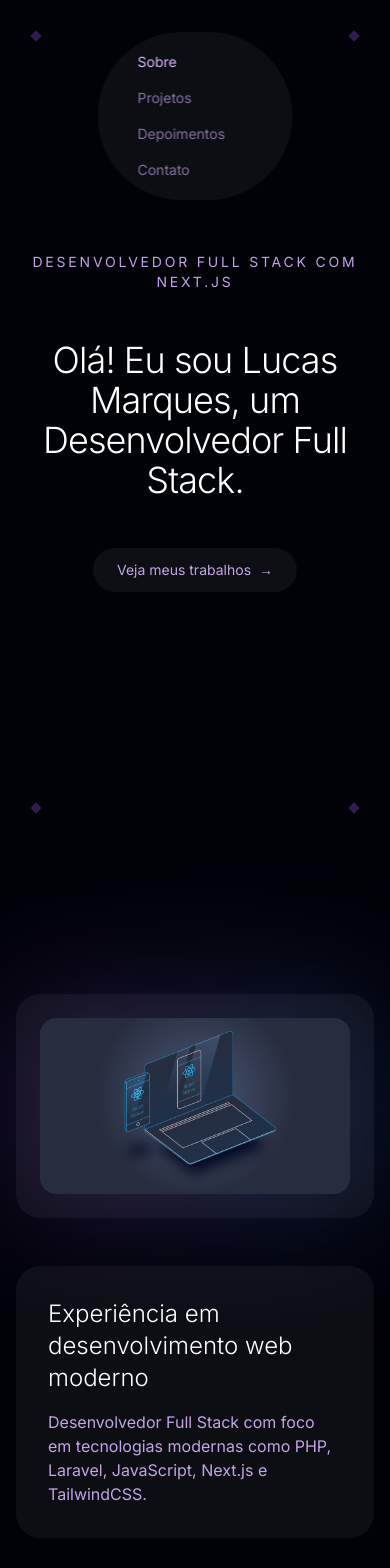
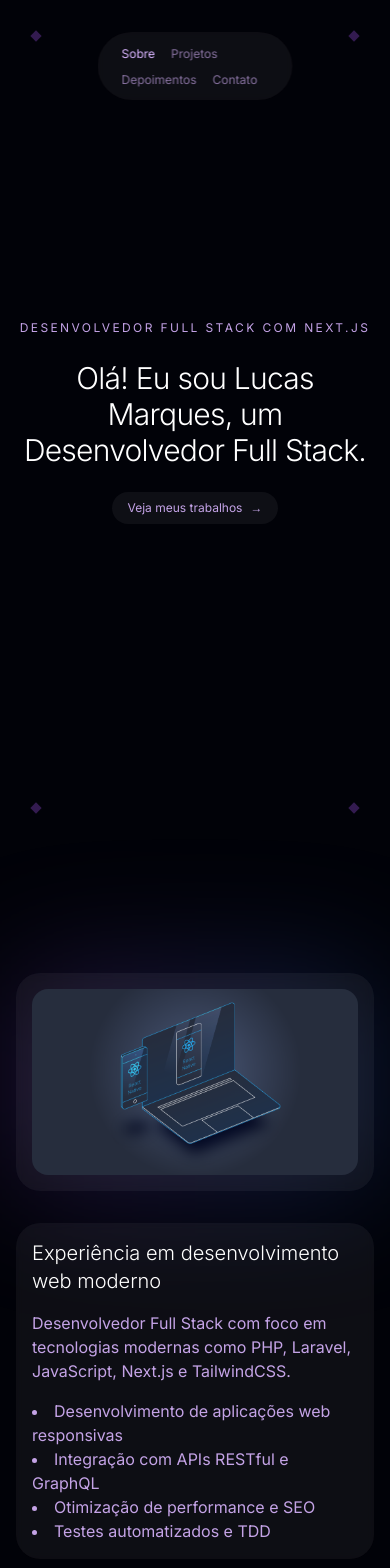
Before and after one commit to lucasmarquesfaria/portifolio, a Next.js app: page / in a window 390 px wide. Shown: the top 1568 px of the page. Built offline with nearby package versions, Linux system fonts and the light colour scheme.

Commit message:
refact response/ icons

```diff
--- a/app/page.tsx
+++ b/app/page.tsx
@@ -30,13 +30,13 @@ export default function Home() {
         <motion.div
           initial={{ opacity: 0, y: -20 }}
           animate={{ opacity: 1, y: 0 }}
-          className="bg-white/5 backdrop-blur-sm rounded-full px-6 py-3"
+          className="bg-white/5 backdrop-blur-sm rounded-full px-4 py-2 sm:px-6 sm:py-3"
         >
           {["Sobre", "Projetos", "Depoimentos", "Contato"].map((item) => (
             <button
               key={item}
               onClick={() => scrollToSection(item.toLowerCase())}
-              className={`px-4 py-2 text-sm transition-colors ${
+              className={`px-2 py-1 sm:px-4 sm:py-2 text-xs sm:text-sm transition-colors ${
                 activeSection === item.toLowerCase() ? "text-purple-300" : "text-purple-300/60 hover:text-purple-300"
               }`}
             >
@@ -52,7 +52,7 @@ export default function Home() {
           <motion.p
             initial={{ opacity: 0, y: 20 }}
             animate={{ opacity: 1, y: 0 }}
-            className="text-purple-300/90 tracking-[0.2em] text-sm mb-12"
+            className="text-purple-300/90 tracking-[0.2em] text-xs sm:text-sm mb-6 sm:mb-12"
           >
             DESENVOLVEDOR FULL STACK COM NEXT.JS
           </motion.p>
@@ -61,7 +61,7 @@ export default function Home() {
             initial={{ opacity: 0, y: 20 }}
             animate={{ opacity: 1, y: 0 }}
             transition={{ delay: 0.2 }}
-            className="text-4xl md:text-5xl lg:text-6xl font-light mb-12 tracking-tight"
+            className="text-3xl sm:text-4xl md:text-5xl lg:text-6xl font-light mb-6 sm:mb-12 tracking-tight"
           >
             Olá! Eu sou Lucas Marques, um Desenvolvedor Full Stack.
           </motion.h1>
@@ -69,7 +69,7 @@ export default function Home() {
           <motion.div initial={{ opacity: 0, y: 20 }} animate={{ opacity: 1, y: 0 }} transition={{ delay: 0.4 }}>
             <button
               onClick={() => scrollToSection("projetos")}
-              className="group bg-white/5 hover:bg-white/10 text-purple-300/90 px-6 py-3 rounded-full text-sm transition-all"
+              className="group bg-white/5 hover:bg-white/10 text-purple-300/90 px-4 py-2 sm:px-6 sm:py-3 rounded-full text-xs sm:text-sm transition-all"
             >
               Veja meus trabalhos
               <span className="inline-block ml-2 transition-transform group-hover:translate-x-1">→</span>
@@ -79,8 +79,8 @@ export default function Home() {
       </section>
 
       {/* Projects Section */}
-      <section id="projetos" className="min-h-screen flex items-center justify-center px-4 py-32">
-        <div className="max-w-6xl w-full grid md:grid-cols-2 gap-12">
+      <section id="projetos" className="min-h-screen flex items-center justify-center px-4 py-16 sm:py-32">
+        <div className="max-w-6xl w-full grid gap-8 sm:gap-12 md:grid-cols-2">
           <motion.div
             initial={{ opacity: 0, x: -50 }}
             whileInView={{ opacity: 1, x: 0 }}
@@ -88,7 +88,7 @@ export default function Home() {
             className="relative"
           >
             <div className="absolute inset-0 bg-gradient-to-r from-purple-500/20 to-blue-500/20 rounded-3xl blur-3xl" />
-            <div className="relative bg-white/5 backdrop-blur-sm rounded-3xl p-6 h-full">
+            <div className="relative bg-white/5 backdrop-blur-sm rounded-3xl p-4 sm:p-6 h-full">
               <Image
                 src="/react.png"
                 alt="Project Preview"
@@ -105,12 +105,18 @@ export default function Home() {
             viewport={{ once: true }}
             className="flex items-center"
           >
-            <div className="bg-white/5 backdrop-blur-sm rounded-3xl p-8">
-              <h2 className="text-2xl md:text-3xl font-light mb-4">Experiência em desenvolvimento web moderno</h2>
+            <div className="bg-white/5 backdrop-blur-sm rounded-3xl p-4 sm:p-8">
+              <h2 className="text-xl sm:text-2xl md:text-3xl font-light mb-4">Experiência em desenvolvimento web moderno</h2>
               <p className="text-purple-300/90">
                 Desenvolvedor Full Stack com foco em tecnologias modernas como PHP, Laravel, JavaScript, Next.js e
                 TailwindCSS.
               </p>
+              <ul className="list-disc list-inside text-purple-300/90 mt-4">
+                <li>Desenvolvimento de aplicações web responsivas</li>
+                <li>Integração com APIs RESTful e GraphQL</li>
+                <li>Otimização de performance e SEO</li>
+                <li>Testes automatizados e TDD</li>
+              </ul>
             </div>
           </motion.div>
         </div>
@@ -123,14 +129,14 @@ export default function Home() {
             initial={{ opacity: 0, y: 50 }}
             whileInView={{ opacity: 1, y: 0 }}
             viewport={{ once: true }}
-            className="bg-white/5 backdrop-blur-sm rounded-3xl p-8"
+            className="bg-white/5 backdrop-blur-sm rounded-3xl p-4 sm:p-8"
           >
-            <h2 className="text-2xl font-light mb-6">Projetos Voluntários</h2>
-            <p className="text-purple-300/90 mb-6">
+            <h2 className="text-xl sm:text-2xl font-light mb-4 sm:mb-6">Projetos Voluntários</h2>
+            <p className="text-purple-300/90 mb-4 sm:mb-6">
               Atualmente colaborando com o Código Certo Coders e VolunDev, auxiliando iniciantes na área de tecnologia e
               fornecendo soluções tecnológicas para projetos sociais.
             </p>
-            <div className="relative w-full h-64 overflow-hidden rounded-3xl">
+            <div className="relative w-full h-48 sm:h-64 overflow-hidden rounded-3xl">
               <motion.div
                 initial={{ opacity: 0, x: 50 }}
                 whileInView={{ opacity: 1, x: 0 }}
@@ -166,13 +172,13 @@ export default function Home() {
           initial={{ opacity: 0, y: 50 }}
           whileInView={{ opacity: 1, y: 0 }}
           viewport={{ once: true }}
-          className="text-center space-y-6"
+          className="text-center space-y-4 sm:space-y-6"
         >
-          <h2 className="text-2xl font-light mb-6">Entre em contato</h2>
+          <h2 className="text-xl sm:text-2xl font-light mb-4 sm:mb-6">Entre em contato</h2>
           <div className="flex flex-col sm:flex-row gap-4 items-center justify-center">
             <a
               href="mailto:lucas@marquesdeveloper.com"
-              className="group bg-white/5 hover:bg-white/10 text-purple-300/90 px-6 py-3 rounded-full text-sm transition-all inline-flex items-center"
+              className="group bg-white/5 hover:bg-white/10 text-purple-300/90 px-4 py-2 sm:px-6 sm:py-3 rounded-full text-xs sm:text-sm transition-all inline-flex items-center"
             >
               Enviar e-mail
               <span className="inline-block ml-2 transition-transform group-hover:translate-x-1">→</span>
@@ -181,11 +187,22 @@ export default function Home() {
               href="https://wa.me/5533991991085?text=Olá,%20vi%20seu%20portfólio%20e%20gostaria%20de%20conversar"
               target="_blank"
               rel="noopener noreferrer"
-              className="group bg-white/5 hover:bg-white/10 text-purple-300/90 px-6 py-3 rounded-full text-sm transition-all inline-flex items-center"
+              className="group bg-white/5 hover:bg-white/10 text-purple-300/90 px-4 py-2 sm:px-6 sm:py-3 rounded-full text-xs sm:text-sm transition-all inline-flex items-center"
             >
               WhatsApp
               <span className="inline-block ml-2 transition-transform group-hover:translate-x-1">→</span>
             </a>
+          </div>
+          <div className="mt-6">
+            <p className="text-purple-300/90">Ou me encontre nas redes sociais:</p>
+            <div className="flex justify-center space-x-4 mt-4">
+              <a href="https://www.linkedin.com/in/lucasmf99/" target="_blank" rel="noopener noreferrer">
+                <Image src="/linkedin.png" alt="LinkedIn" width={32} height={32} />
+              </a>
+              <a href="https://github.com/lucasmarquesfaria" target="_blank" rel="noopener noreferrer">
+                <Image src="/github.png" alt="GitHub" width={32} height={32} />
+              </a>
+            </div>
           </div>
         </motion.div>
       </section>
```
Also changed, not shown: public/github.png (added), public/linkedin.png (added). Lines whose indentation alone changed are shown as unchanged.
